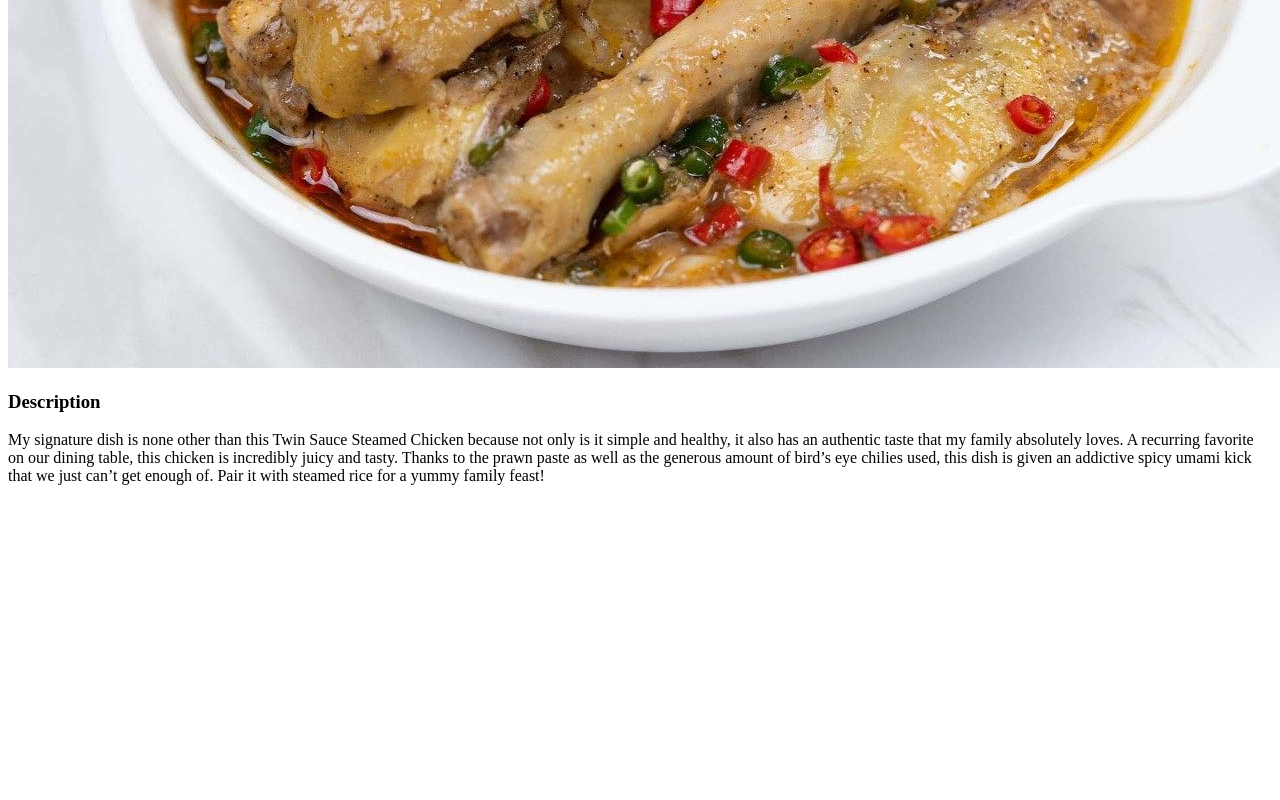
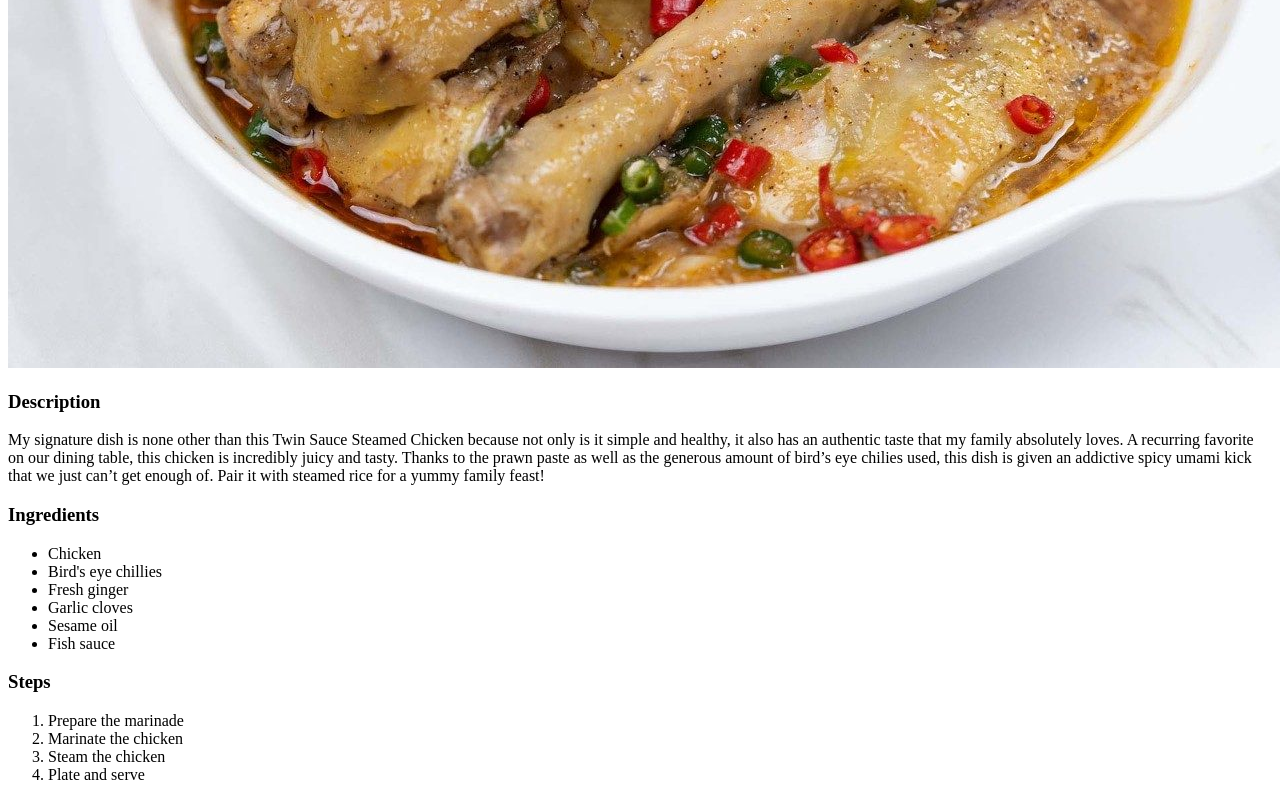
Before and after one commit to wongziyang/odin-recipes, a plain HTML site: page recipes/twinSauceSteamChicken.html in a window 1280 px wide. Shown: the part 565-1365 px from the top of the page. Before the commit the page ends 1066 px from the top, so only its background shows below. Drawn offline with Linux system fonts and the light colour scheme.

Commit message:
Added ingredients and cooking steps for twinsaucechicken.html

```diff
--- a/recipes/twinSauceSteamChicken.html
+++ b/recipes/twinSauceSteamChicken.html
@@ -13,5 +13,23 @@
     <h3>Description</h3>
     <p>My signature dish is none other than this Twin Sauce Steamed Chicken because not only is it simple and healthy, it also has an authentic taste that my family absolutely loves. A recurring favorite on our dining table, this chicken is incredibly juicy and tasty. Thanks to the prawn paste as well as the generous amount of bird’s eye chilies used, this dish is given an addictive spicy umami kick that we just can’t get enough of. Pair it with steamed rice for a yummy family feast!</p>
 
+    <h3>Ingredients</h3>
+    <ul>
+        <li>Chicken</li>
+        <li>Bird's eye chillies</li>
+        <li>Fresh ginger</li>
+        <li>Garlic cloves</li>
+        <li>Sesame oil</li>
+        <li>Fish sauce</li>
+    </ul>
+
+    <h3>Steps</h3>
+    <ol>
+        <li>Prepare the marinade</li>
+        <li>Marinate the chicken</li>
+        <li>Steam the chicken</li>
+        <li>Plate and serve</li>
+    </ol>
+
 </body>
 </html>
```
